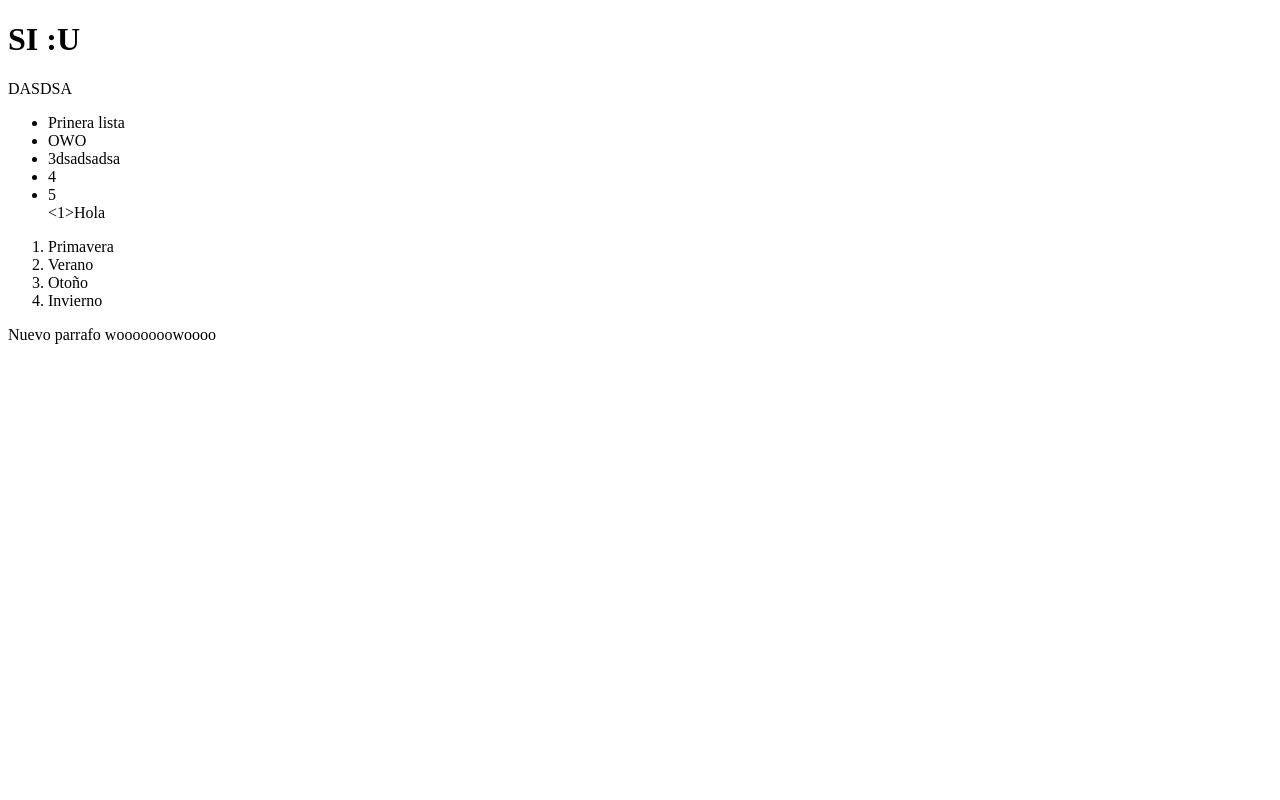
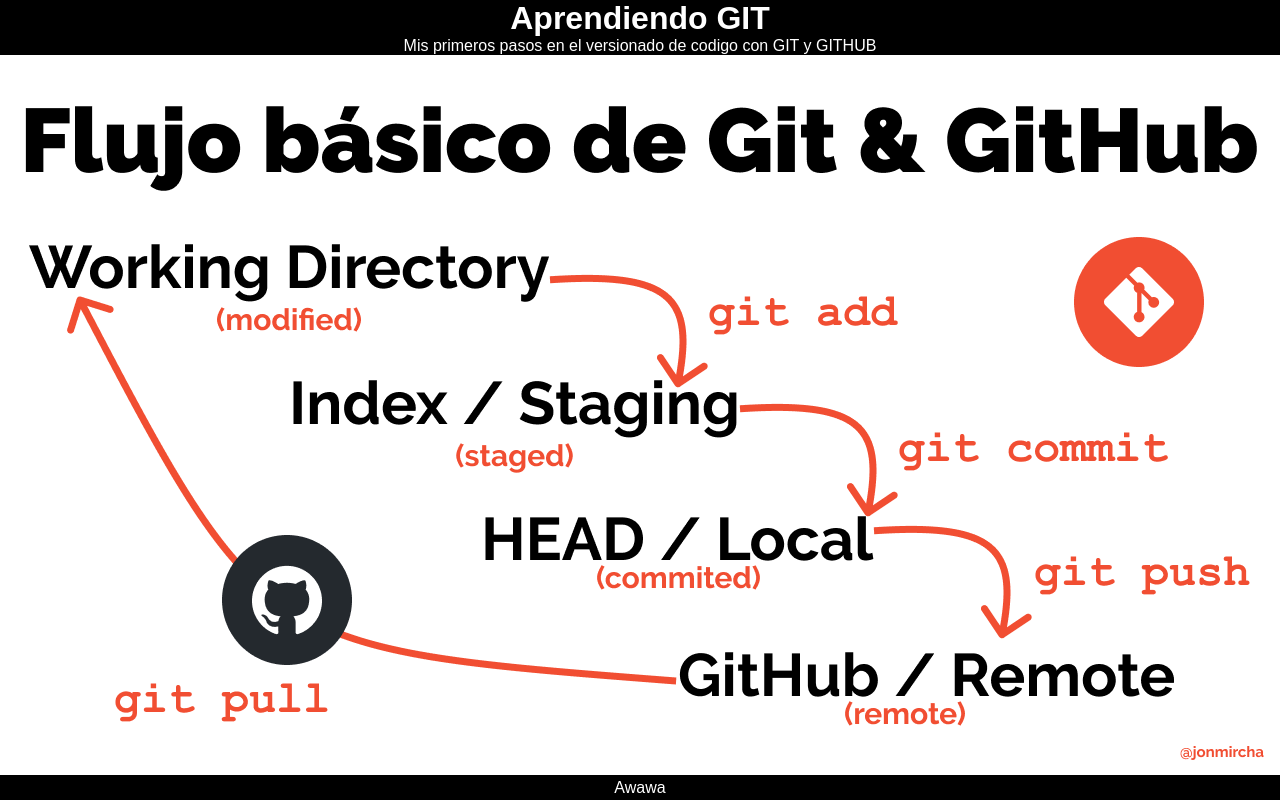
Before and after one commit to SlCristian/youtube-git, a plain HTML site: page index.html in a window 1280 px wide. Drawn offline with Linux system fonts and the light colour scheme.

Commit message:
Agregando imagen de flujo git y poniendo niga el index

```diff
--- a/index.html
+++ b/index.html
@@ -4,27 +4,13 @@
     <meta charset="UTF-8">
     <meta name="viewport" content="width=device-width, initial-scale=1.0">
     <title>Document</title>
+    <link rel="stylesheet" href="style.css">
 </head>
 <body>
-    <h1>SI :U</h1>
-    <P>DASDSA</P>
-
-    <ul>
-        <li>Prinera lista</li>
-        <li>OWO</li>
-        <li>3dsadsadsa</li>
-        <li>4</li>
-        <li>5</li>
-        <1>Hola</1>
-    </ul>
-     <ol>
-      <li>Primavera</li>
-      <li>Verano</li>
-      <li>Otoño</li>
-      <li>Invierno</li>
-     </ol>
-     <p>Nuevo parrafo wooooooowoooo</p>
+  <h1>Aprendiendo GIT</h1>
+  <p>Mis primeros pasos en el versionado de codigo con GIT y GITHUB</p>
+  <img src="working.png" alt="flujo basico de GIT">
     <script src="script.js" type="module"></script>
-
+ <p>Awawa</p>
 </body>
 </html>
--- a/style.css
+++ b/style.css
@@ -4,7 +4,13 @@
  padding: 0;
 
 }
-div{
-  border-radius: 45%;
-  background-color: rgba(rgb(207, 56, 56), green, blue, alpha);
+
+html{
+ background-color: black;
+ color: white;
+ font-family: sans-serif;
+ text-align: center;
 }
+img{
+  max-width: 100%;
+}
```
Also changed, not shown: working.png (added), 1 other file.
